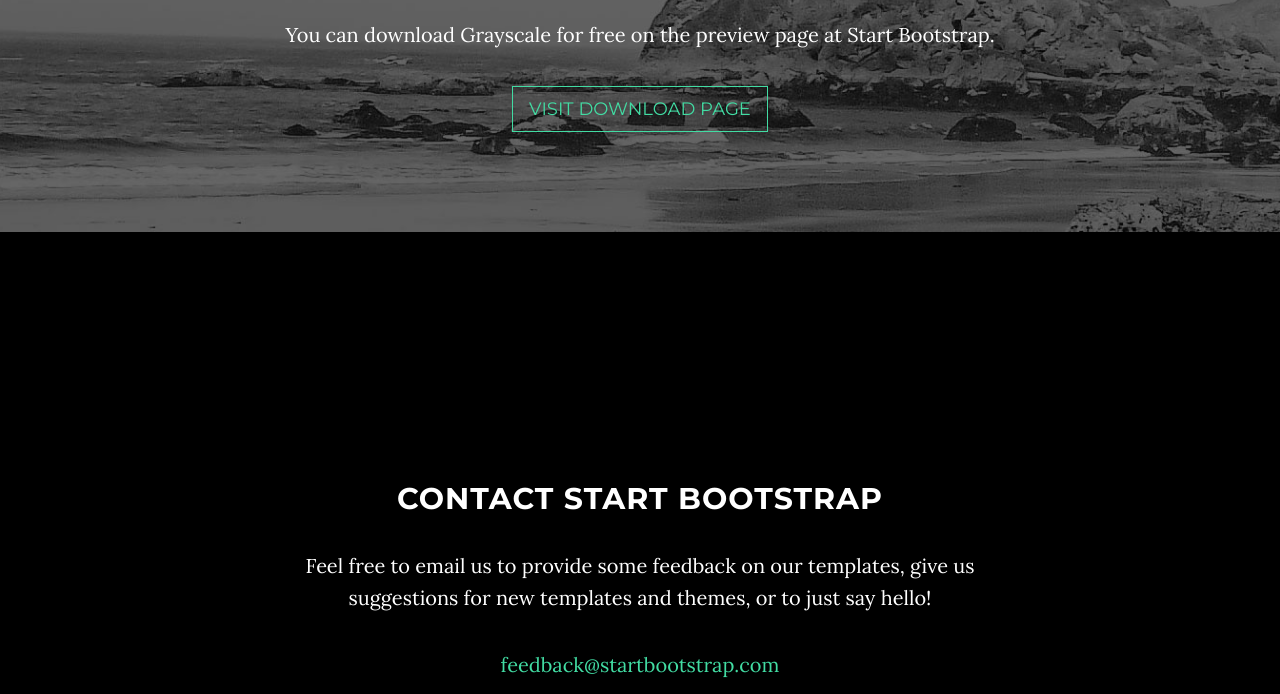
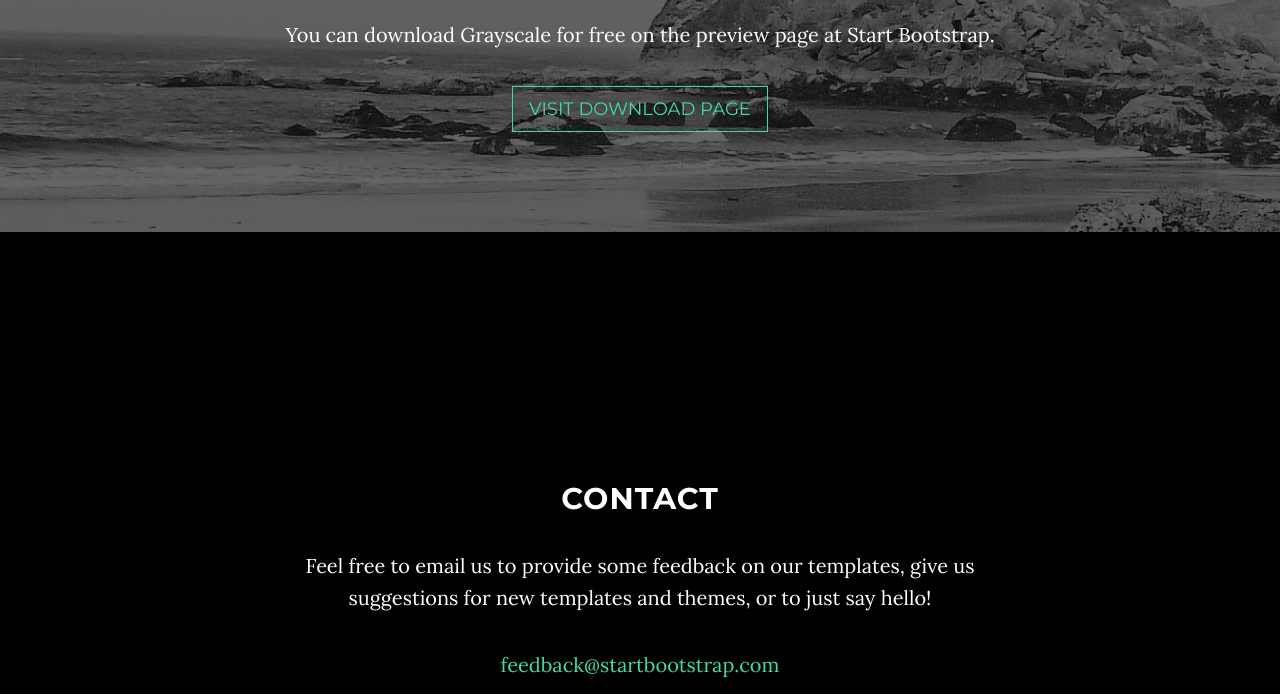
Before and after one commit to BrianBKim/brianbkim.github.io, a website: page index.html in a window 1280 px wide. Shown: the part 1846-2540 px from the top of the page. Drawn offline with nearby package versions, Linux system fonts and the light colour scheme; some packages are replaced by stand-ins of ours.

Commit message:
eliminated start bootstrap

```diff
--- a/index.html
+++ b/index.html
@@ -41,7 +41,7 @@
                     Menu <i class="fa fa-bars"></i>
                 </button>
                 <a class="navbar-brand page-scroll" href="#page-top">
-                    <i class="fa fa-play-circle"></i> <span class="light">Start</span> Bootstrap
+
                 </a>
             </div>
 
@@ -114,7 +114,9 @@
     <section id="contact" class="container content-section text-center">
         <div class="row">
             <div class="col-lg-8 col-lg-offset-2">
-                <h2>Contact Start Bootstrap</h2>
+                <h2>Contact
+
+                </h2>
                 <p>Feel free to email us to provide some feedback on our templates, give us suggestions for new templates and themes, or to just say hello!</p>
                 <p><a href="mailto:feedback@startbootstrap.com">feedback@startbootstrap.com</a>
                 </p>
```
